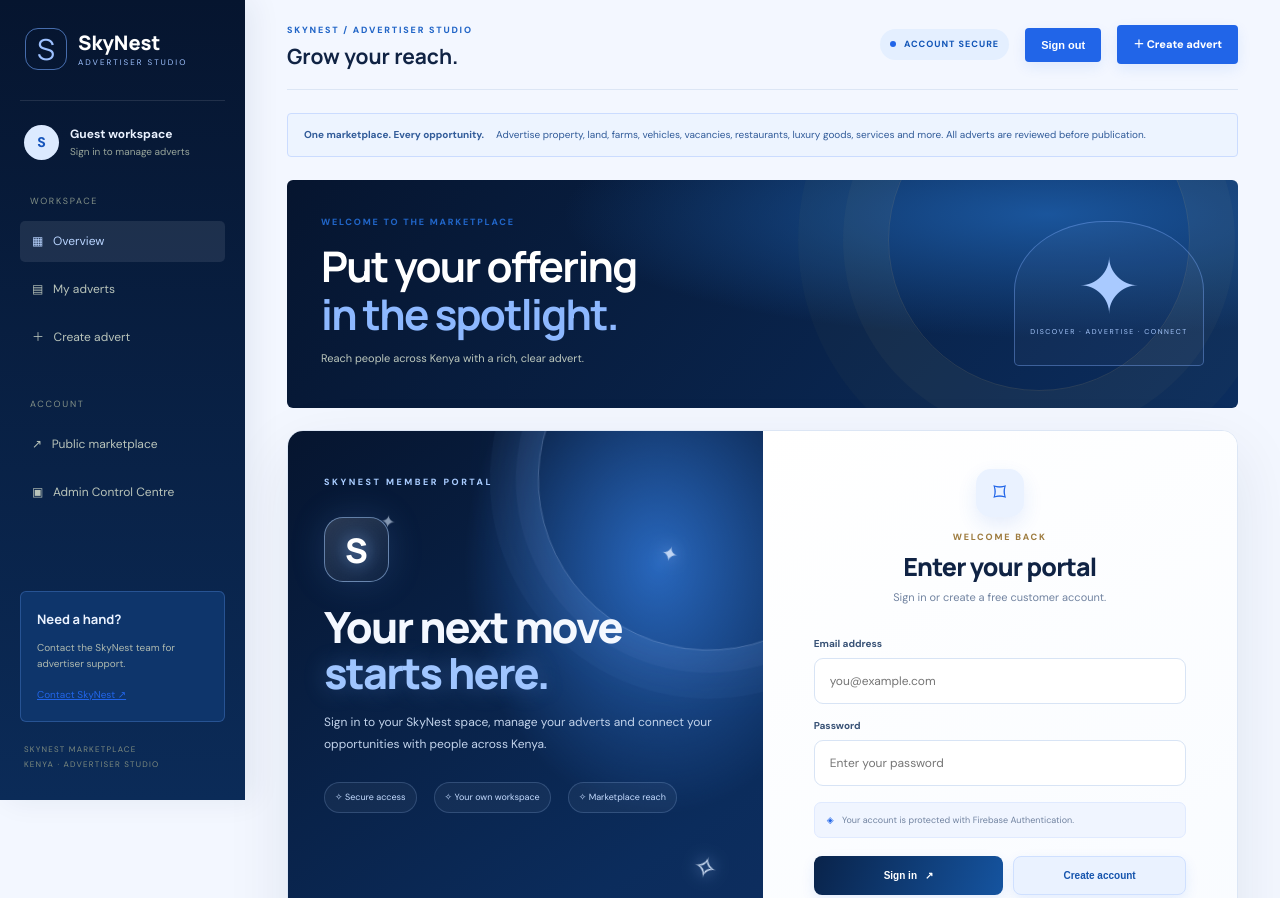
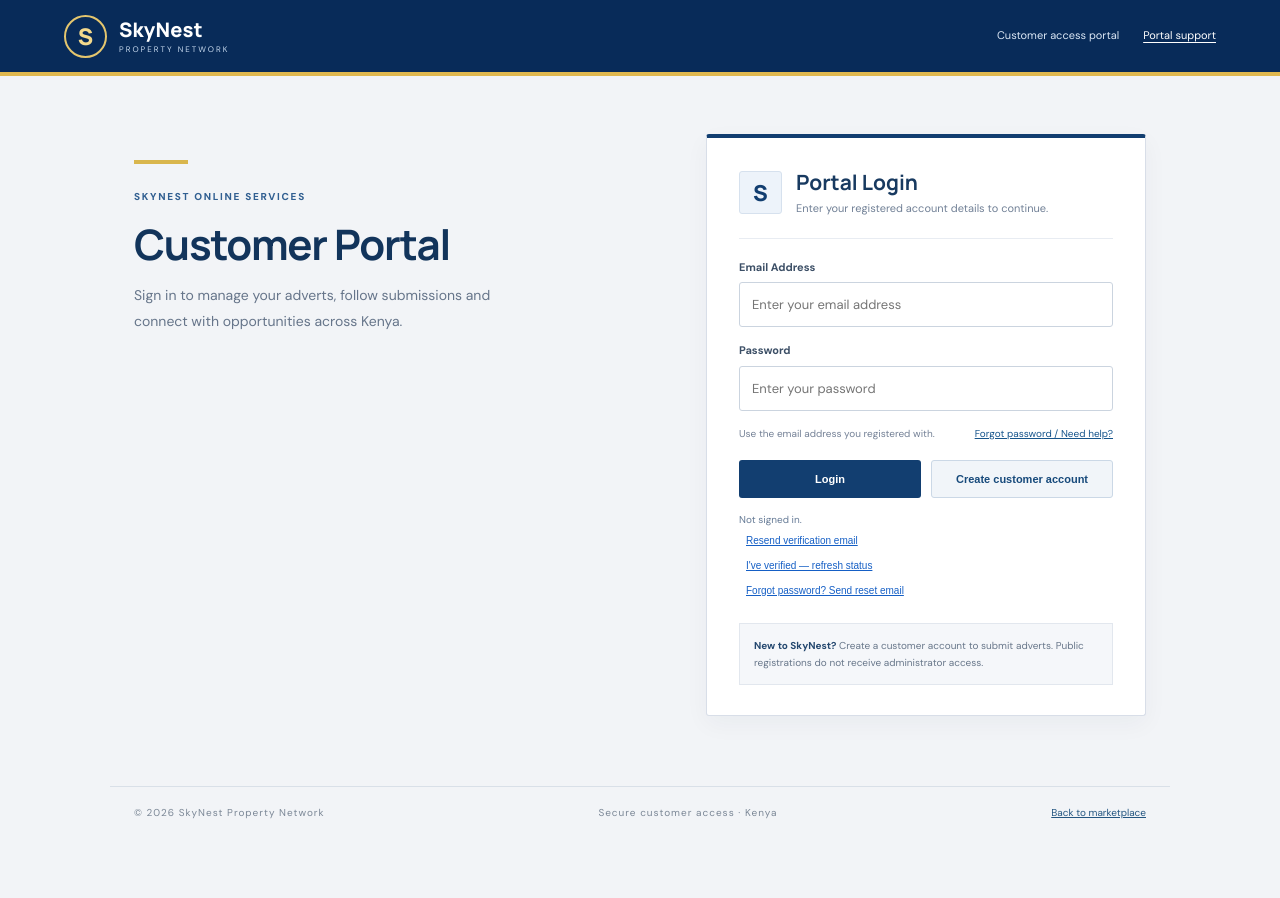
Before and after one commit to bensonwanimo92-coder/bensonwanimo92-coder.github.io, a plain HTML site: page advertiser.html in a window 1280 px wide. Shown: the top 898 px of the page. After the commit the page ends 846 px from the top, so only its background shows below. Drawn offline with Linux system fonts and the light colour scheme; no server answers.

Commit message:
Use formal university-style SkyNest customer portal
Replace the animated split-screen login with a clean institutional customer portal. Preserve existing Firebase auth IDs and leave admin pages and accounts untouched.

```diff
--- a/advertiser.html
+++ b/advertiser.html
@@ -2,28 +2,32 @@
 <main class="main" id="overview"><header class="topbar"><div><span class="crumb">SKYNEST / ADVERTISER STUDIO</span><h1>Grow your reach.</h1></div><div class="top-actions"><span class="preview-pill"><i></i> ACCOUNT SECURE</span><button class="button" id="signOutButton" type="button" hidden>Sign out</button><a class="button" href="#new-listing">＋ Create advert</a></div></header>
 <div class="notice"><b>One marketplace. Every opportunity.</b><span>Advertise property, land, farms, vehicles, vacancies, restaurants, luxury goods, services and more. All adverts are reviewed before publication.</span></div>
 <section class="welcome"><div><span class="eyebrow">WELCOME TO THE MARKETPLACE</span><h2>Put your offering<br><em>in the spotlight.</em></h2><p>Reach people across Kenya with a rich, clear advert.</p></div><div class="welcome-art"><div class="art-building">✦</div><span>DISCOVER · ADVERTISE · CONNECT</span></div></section>
-<section class="portal-shell" id="authPanel" aria-labelledby="portalTitle">
- <div class="portal-showcase">
-  <div class="portal-orbit orbit-one"></div><div class="portal-orbit orbit-two"></div>
-  <span class="portal-kicker">SKYNEST MEMBER PORTAL</span>
-  <div class="portal-emblem"><span>✦</span><b>S</b></div>
-  <h2 id="portalTitle">Your next move<br><em>starts here.</em></h2>
-  <p>Sign in to your SkyNest space, manage your adverts and connect your opportunities with people across Kenya.</p>
-  <div class="portal-perks"><span>✧ Secure access</span><span>✧ Your own workspace</span><span>✧ Marketplace reach</span></div>
-  <div class="portal-spark spark-a">✦</div><div class="portal-spark spark-b">✧</div><div class="portal-spark spark-c">✦</div>
+<section class="portal-shell institutional-portal" id="authPanel" aria-labelledby="portalTitle">
+ <header class="institutional-masthead">
+  <a class="institutional-brand" href="index.html"><span class="institutional-mark">S</span><span><b>SkyNest</b><small>PROPERTY NETWORK</small></span></a>
+  <div class="masthead-right"><span>Customer access portal</span><a href="mailto:bensonwanimo92@gmail.com">Portal support</a></div>
+ </header>
+ <div class="institutional-content">
+  <div class="institutional-intro">
+   <span class="institutional-rule"></span><span class="eyebrow">SKYNEST ONLINE SERVICES</span>
+   <h2 id="portalTitle">Customer Portal</h2>
+   <p>Sign in to manage your adverts, follow submissions and connect with opportunities across Kenya.</p>
   </div>
- <div class="portal-form-side">
-  <div class="portal-heading"><span class="portal-lock">⌑</span><span class="eyebrow dark">WELCOME BACK</span><h2>Enter your portal</h2><p>Sign in or create a free customer account.</p></div>
+  <div class="institutional-login">
+   <div class="login-title"><span class="login-symbol">S</span><div><h3>Portal Login</h3><p>Enter your registered account details to continue.</p></div></div>
    <form id="authForm" class="listing-form portal-form">
-   <label>Email address<input id="authEmail" type="email" autocomplete="email" required placeholder="you@example.com"></label>
+    <label>Email Address<input id="authEmail" type="email" autocomplete="email" required placeholder="Enter your email address"></label>
     <label>Password<input id="authPassword" type="password" autocomplete="current-password" minlength="8" required placeholder="Enter your password"></label>
-   <div class="portal-secure-note"><span>◈</span> Your account is protected with Firebase Authentication.</div>
-   <div class="portal-actions"><button class="button dark-button" id="loginButton" type="button">Sign in <span>↗</span></button><button class="button portal-register" id="registerButton" type="button">Create account</button></div>
+    <div class="institutional-help"><span>Use the email address you registered with.</span><a href="mailto:bensonwanimo92@gmail.com?subject=SkyNest%20portal%20password%20help">Forgot password / Need help?</a></div>
+    <div class="portal-actions"><button class="button dark-button" id="loginButton" type="button">Login</button><button class="button portal-register" id="registerButton" type="button">Create customer account</button></div>
     <p id="authStatus" class="portal-status" role="status">Not signed in.</p>
     <button class="text-link" id="resendVerification" type="button" hidden>Resend verification email</button>
     <button class="text-link" id="refreshVerification" type="button" hidden>I've verified — refresh status</button>
    </form>
+   <div class="institutional-notice"><b>New to SkyNest?</b> Create a customer account to submit adverts. Public registrations do not receive administrator access.</div>
   </div>
+ </div>
+ <footer class="institutional-footer"><span>© <span id="portalYear"></span> SkyNest Property Network</span><span>Secure customer access · Kenya</span><a href="index.html">Back to marketplace</a></footer>
 </section>
 <section class="panel" id="listings"><div class="panel-heading"><div><span class="eyebrow dark">YOUR ADVERTS</span><h2>Manage your submissions</h2><p>Track drafts, pending reviews and approved adverts.</p></div></div><div class="table-wrap"><table><thead><tr><th>ADVERT</th><th>CATEGORY</th><th>PRICE / RATE</th><th>STATUS</th><th>UPDATED</th></tr></thead><tbody id="myListingsBody"><tr><td colspan="5">Sign in to view your adverts.</td></tr></tbody></table></div></section>
 <section class="panel create-panel" id="new-listing"><div class="panel-heading"><div><span class="eyebrow dark">CREATE A MARKETPLACE ADVERT</span><h2>Tell the world what you're offering.</h2><p>Complete the details that apply to your category. Save a draft or submit for review.</p></div><span class="step-tag">NEW ADVERT</span></div>
@@ -35,4 +39,4 @@
 <div class="form-grid"><label>Contact phone<input name="phone" type="tel" required placeholder="+254…"></label><label>Contact email (optional)<input name="contactEmail" type="email" placeholder="you@business.com"></label></div>
 <label class="upload-label">Photos and short video clips<input id="mediaFiles" name="mediaFiles" type="file" accept="image/jpeg,image/png,image/webp,video/mp4,video/webm" multiple><span class="upload-box"><span>＋</span><b>Choose photos or short video clips</b><small>JPG, PNG, WebP, MP4 or WebM · Up to 8 files · 20 MB each</small></span></label><div id="mediaPreview" class="media-preview" aria-live="polite"></div><p class="upload-note">Media selection and preview are ready. Secure cloud uploads will switch on after Firebase Storage is enabled and its owner-only rules are deployed. Until then, remove selected files before saving or submitting an advert. Maximum 8 files, 20 MB each.</p>
 <div class="form-footer"><p>Only approved adverts appear publicly. Do not include passwords, ID numbers or sensitive personal data.</p><div><button class="button" id="saveDraftButton" type="submit">Save draft</button> <button class="button dark-button" id="submitListingButton" type="button">Submit for review ↗</button></div></div><output id="listingPreview" class="listing-preview" hidden></output></form></section>
-<section class="panel campaign-panel"><div><span class="eyebrow dark">MORE VISIBILITY</span><h2>Make your advert stand out.</h2><p>Featured placement and campaign tiers are planned. Payment checkout and paid promotion are not active yet.</p></div><div class="campaign-options"><article><span>01</span><b>Standard</b><small>Marketplace listing</small></article><article><span>02</span><b>Featured</b><small>Priority placement</small></article><article><span>03</span><b>Network</b><small>Website + app visibility</small></article></div></section><footer>© <span id="year"></span> SkyNest Marketplace <span>DISCOVER · ADVERTISE · CONNECT</span></footer></main></body></html>
+<section class="panel campaign-panel"><div><span class="eyebrow dark">MORE VISIBILITY</span><h2>Make your advert stand out.</h2><p>Featured placement and campaign tiers are planned. Payment checkout and paid promotion are not active yet.</p></div><div class="campaign-options"><article><span>01</span><b>Standard</b><small>Marketplace listing</small></article><article><span>02</span><b>Featured</b><small>Priority placement</small></article><article><span>03</span><b>Network</b><small>Website + app visibility</small></article></div></section><footer>© <span id="year"></span> SkyNest Marketplace <span>DISCOVER · ADVERTISE · CONNECT</span></footer></main><script>document.getElementById('portalYear').textContent=new Date().getFullYear();</script></body></html>
--- a/dashboard.css
+++ b/dashboard.css
@@ -93,3 +93,51 @@ footer{border-color:#dce6f5}
 @media(max-width:850px){.portal-shell{grid-template-columns:1fr}.portal-showcase{min-height:300px;padding:30px 27px}.portal-emblem{margin:20px 0 12px}.portal-showcase h2{font-size:34px}.portal-form-side{padding:30px 24px}}
 @media(max-width:520px){.portal-showcase{min-height:275px;padding:25px 22px}.portal-showcase>p{font-size:11px}.portal-perks{gap:7px}.portal-perks span{font-size:8px}.portal-form-side{padding:27px 18px}.portal-actions{grid-template-columns:1fr}.portal-heading h2{font-size:22px}}
 @media(prefers-reduced-motion:reduce){.portal-shell,.portal-emblem,.portal-emblem span,.portal-showcase:before,.portal-showcase:after,.portal-orbit,.portal-spark{animation:none!important}.portal-actions .button,.portal-form input{transition:none!important}}
+
+
+/* Institutional customer portal inspired by the clear, formal layout of university portals */
+.institutional-portal{display:block!important;margin:0!important;min-height:100vh;background:#f2f4f7!important;border:0!important;border-radius:0!important;box-shadow:none!important;overflow:visible!important;animation:none!important}
+body:has(#authPanel:not([hidden])){background:#f2f4f7}
+body:has(#authPanel:not([hidden])) .sidebar{display:none}
+body:has(#authPanel:not([hidden])) .main{margin-left:0!important;padding:0!important;min-height:100vh}
+body:has(#authPanel:not([hidden])) .main>.topbar,
+body:has(#authPanel:not([hidden])) .main>.notice,
+body:has(#authPanel:not([hidden])) .main>.welcome,
+body:has(#authPanel:not([hidden])) .main>section:not(.institutional-portal),
+body:has(#authPanel:not([hidden])) .main>footer{display:none!important}
+.institutional-masthead{height:76px;background:#082b59;color:#fff;display:flex;align-items:center;justify-content:space-between;padding:0 max(5%,calc((100% - 1160px)/2));border-bottom:4px solid #e0b84f}
+.institutional-brand{display:flex;align-items:center;gap:12px;color:#fff;text-decoration:none}
+.institutional-mark{width:43px;height:43px;display:grid;place-items:center;border:2px solid #e4c66e;border-radius:50%;font:800 23px Manrope;color:#f3d98c}
+.institutional-brand b,.institutional-brand small{display:block}
+.institutional-brand b{font:800 20px Manrope;letter-spacing:.2px}
+.institutional-brand small{font-size:8px;letter-spacing:2px;color:#c6d8ed}
+.masthead-right{display:flex;align-items:center;gap:24px;font-size:11px;color:#dce8f6}
+.masthead-right a{color:#fff;text-decoration:underline;text-underline-offset:3px}
+.institutional-content{max-width:1060px;margin:0 auto;padding:58px 24px 70px;display:grid;grid-template-columns:1fr 440px;gap:70px;align-items:start}
+.institutional-intro{padding-top:26px}
+.institutional-rule{display:block;width:54px;height:4px;background:#d9b64d;margin-bottom:20px}
+.institutional-intro .eyebrow{font-size:10px;letter-spacing:1.7px;color:#315f91}
+.institutional-intro h2{font:700 clamp(30px,4vw,42px)/1.15 Manrope;color:#12345b;letter-spacing:-1.2px;margin:14px 0}
+.institutional-intro p{max-width:410px;color:#66758a;font-size:14px;line-height:1.85}
+.institutional-login{background:#fff;border:1px solid #d8dee8;border-top:4px solid #123e70;border-radius:3px;padding:30px 32px;box-shadow:0 8px 24px #132d4c0b}
+.login-title{display:flex;align-items:center;gap:14px;padding-bottom:20px;border-bottom:1px solid #e8ecf2}
+.login-symbol{width:43px;height:43px;display:grid;place-items:center;background:#edf3fa;border:1px solid #d6e1ee;color:#123e70;font:800 22px Manrope;border-radius:3px}
+.login-title h3{font:700 21px Manrope;color:#183a60;margin:0 0 4px}
+.login-title p{font-size:11px;color:#718096;margin:0}
+.institutional-login .portal-form{max-width:none;margin:20px 0 0}
+.institutional-login .portal-form label{font-size:11px;font-weight:700;color:#3c4f66;margin:15px 0}
+.institutional-login .portal-form input{padding:13px 12px;border:1px solid #cbd4df;border-radius:3px;background:#fff;font-size:13px;box-shadow:none;transform:none}
+.institutional-login .portal-form input:focus{border-color:#2f659b;box-shadow:0 0 0 2px #2f659b18}
+.institutional-help{display:flex;justify-content:space-between;gap:10px;flex-wrap:wrap;margin:8px 0 18px;font-size:10px;color:#748196}
+.institutional-help a{color:#17558c;text-decoration:underline}
+.institutional-login .portal-actions{grid-template-columns:1fr 1fr;gap:10px;margin-top:12px}
+.institutional-login .portal-actions .button{border-radius:3px;padding:12px 9px;font-size:11px;box-shadow:none;transform:none}
+.institutional-login .portal-actions .dark-button{background:#123e70}
+.institutional-login .portal-register{background:#f1f5f9!important;color:#174a7b!important;border:1px solid #cbd8e6}
+.institutional-login .portal-status{text-align:left;min-height:16px}
+.institutional-notice{margin-top:20px;padding:13px 14px;background:#f5f7fa;border:1px solid #e2e7ee;color:#68778a;font-size:10px;line-height:1.7}
+.institutional-notice b{color:#24486f}
+.institutional-footer{max-width:1060px;margin:0 auto;padding:18px 24px 25px;border-top:1px solid #d9e0e8;display:flex;gap:22px;justify-content:space-between;flex-wrap:wrap;color:#7b8796;font-size:10px}
+.institutional-footer a{color:#245681;text-decoration:underline}
+@media(max-width:800px){.institutional-content{grid-template-columns:1fr;gap:25px;padding:35px 18px 45px}.institutional-intro{padding-top:0}.institutional-intro p{max-width:540px}.institutional-login{max-width:520px;width:100%;margin:0 auto}.institutional-footer{margin:0 18px;padding-left:0;padding-right:0}}
+@media(max-width:480px){.institutional-masthead{height:66px;padding:0 16px}.institutional-mark{width:38px;height:38px}.institutional-brand b{font-size:18px}.masthead-right{gap:0}.masthead-right>span{display:none}.institutional-content{padding:28px 14px 38px}.institutional-login{padding:22px 18px}.institutional-login .portal-actions{grid-template-columns:1fr}.institutional-footer{margin:0 14px;gap:9px;flex-direction:column}}
```
Lines whose indentation alone changed are shown as unchanged.
